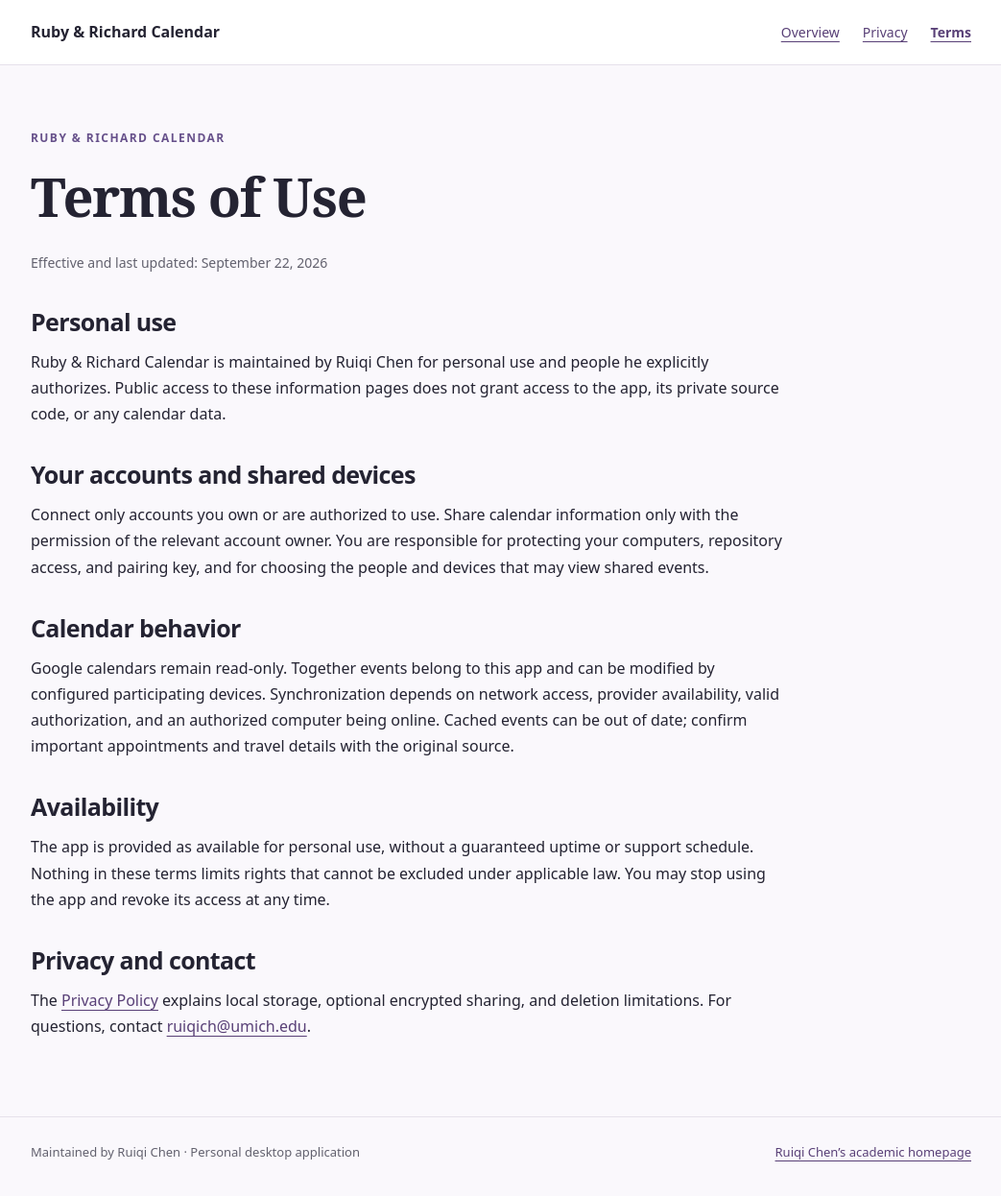
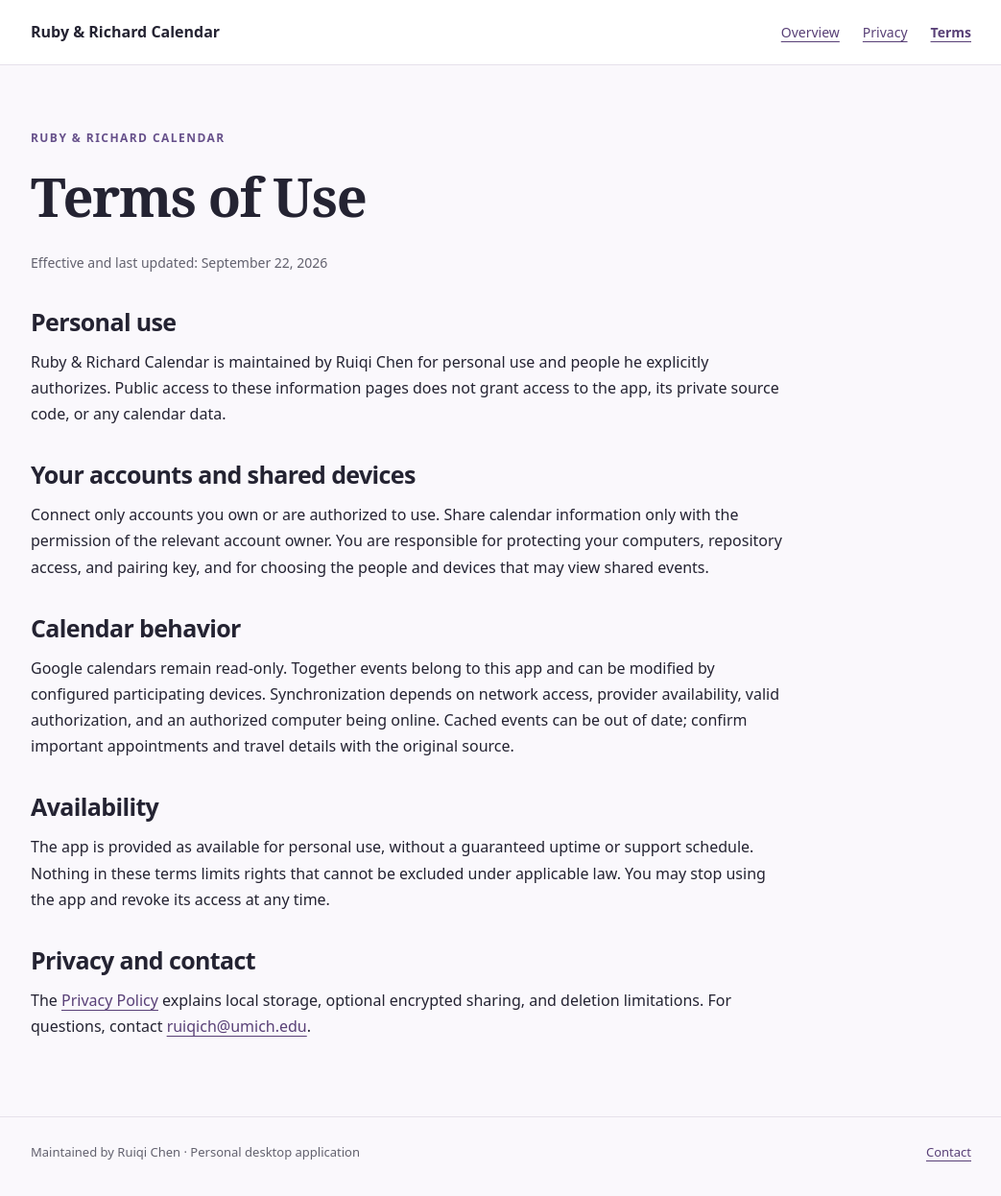
Before and after one commit to Ruiqi-Chen-0216/Ruiqi-Chen-0216.github.io, a Jekyll site: the page calendar/terms.html, which Jekyll copies as it is, in a window 1280 px wide. Shown: the whole page at 96% size, without its empty margins (118-1161 px from the left). Built offline with Jekyll 4.4.1, drawn with Linux system fonts in a browser that asks for light colours.

Commit message:
Keep calendar information pages separate from academic site discovery

```diff
--- a/calendar/index.html
+++ b/calendar/index.html
@@ -1,5 +1,5 @@
 <!doctype html>
-<html lang="en"><head><meta charset="utf-8"><meta name="viewport" content="width=device-width, initial-scale=1"><title>Ruby &amp; Richard Calendar</title><meta name="description" content="A personal desktop calendar that combines read-only Google calendars and private shared events."><link rel="canonical" href="https://ruiqi-chen-0216.github.io/calendar/"><link rel="stylesheet" href="style.css"></head>
+<html lang="en"><head><meta charset="utf-8"><meta name="robots" content="noindex"><meta name="viewport" content="width=device-width, initial-scale=1"><title>Ruby &amp; Richard Calendar</title><meta name="description" content="A personal desktop calendar that combines read-only Google calendars and private shared events."><link rel="canonical" href="https://ruiqi-chen-0216.github.io/calendar/"><link rel="stylesheet" href="style.css"></head>
 <body><a class="skip" href="#main">Skip to content</a><header><div class="wrap"><a class="brand" href="index.html">Ruby &amp; Richard Calendar</a><nav aria-label="Calendar information"><a href="index.html" aria-current="page">Overview</a><a href="privacy.html">Privacy</a><a href="terms.html">Terms</a></nav></div></header><main id="main" class="wrap">
 <p class="eyebrow">A personal desktop calendar</p>
 <h1>Ruby &amp; Richard Calendar</h1>
@@ -20,4 +20,4 @@
 <p>Read the <a href="privacy.html">Privacy Policy</a> for the full data flow and deletion limitations, and the <a href="terms.html">Terms of Use</a> for how the app is intended to be used.</p>
 <h2>Support</h2>
 <p class="contact">Questions about access, privacy, or deletion? Contact Ruiqi Chen at <a href="mailto:ruiqich@umich.edu">ruiqich@umich.edu</a>. Please do not email passwords, access tokens, or pairing keys.</p>
-</div></main><footer><div class="wrap"><span>Maintained by Ruiqi Chen · Personal desktop application</span><a href="/">Ruiqi Chen’s academic homepage</a></div></footer></body></html>
+</div></main><footer><div class="wrap"><span>Maintained by Ruiqi Chen · Personal desktop application</span><a href="mailto:ruiqich@umich.edu">Contact</a></div></footer></body></html>
--- a/calendar/privacy.html
+++ b/calendar/privacy.html
@@ -1,5 +1,5 @@
 <!doctype html>
-<html lang="en"><head><meta charset="utf-8"><meta name="viewport" content="width=device-width, initial-scale=1"><title>Privacy Policy · Ruby &amp; Richard Calendar</title><meta name="description" content="How Ruby & Richard Calendar accesses, uses, stores, shares, and deletes calendar information."><link rel="canonical" href="https://ruiqi-chen-0216.github.io/calendar/privacy.html"><link rel="stylesheet" href="style.css"></head>
+<html lang="en"><head><meta charset="utf-8"><meta name="robots" content="noindex"><meta name="viewport" content="width=device-width, initial-scale=1"><title>Privacy Policy · Ruby &amp; Richard Calendar</title><meta name="description" content="How Ruby & Richard Calendar accesses, uses, stores, shares, and deletes calendar information."><link rel="canonical" href="https://ruiqi-chen-0216.github.io/calendar/privacy.html"><link rel="stylesheet" href="style.css"></head>
 <body><a class="skip" href="#main">Skip to content</a><header><div class="wrap"><a class="brand" href="index.html">Ruby &amp; Richard Calendar</a><nav aria-label="Calendar information"><a href="index.html">Overview</a><a href="privacy.html" aria-current="page">Privacy</a><a href="terms.html">Terms</a></nav></div></header><main id="main" class="wrap">
 <p class="eyebrow">Ruby &amp; Richard Calendar</p><h1>Privacy Policy</h1>
 <p class="date">Effective and last updated: September 22, 2026</p>
@@ -26,4 +26,4 @@
 <p>These calendar information pages do not load analytics scripts, set application tracking cookies, display personal calendars, or request Google sign-in. GitHub Pages hosts them and may process visitor IP addresses and request information for service operation and security. See the <a href="https://docs.github.com/en/site-policy/privacy-policies/github-general-privacy-statement">GitHub Privacy Statement</a>. Other pages on the maintainer’s academic website are outside the scope of this calendar-page disclosure.</p>
 <h2>Questions and changes</h2>
 <p>For access, correction, or deletion assistance, email <a href="mailto:ruiqich@umich.edu">ruiqich@umich.edu</a>. Include only the information needed to identify your request, not passwords, tokens, or pairing keys. Material changes to the app’s data practices will be reflected here and communicated to participating users; additional consent will be sought before new uses that require it.</p>
-</div></main><footer><div class="wrap"><span>Maintained by Ruiqi Chen · Personal desktop application</span><a href="/">Ruiqi Chen’s academic homepage</a></div></footer></body></html>
+</div></main><footer><div class="wrap"><span>Maintained by Ruiqi Chen · Personal desktop application</span><a href="mailto:ruiqich@umich.edu">Contact</a></div></footer></body></html>
--- a/calendar/terms.html
+++ b/calendar/terms.html
@@ -1,5 +1,5 @@
 <!doctype html>
-<html lang="en"><head><meta charset="utf-8"><meta name="viewport" content="width=device-width, initial-scale=1"><title>Terms of Use · Ruby &amp; Richard Calendar</title><meta name="description" content="Terms for personal use of Ruby & Richard Calendar."><link rel="canonical" href="https://ruiqi-chen-0216.github.io/calendar/terms.html"><link rel="stylesheet" href="style.css"></head>
+<html lang="en"><head><meta charset="utf-8"><meta name="robots" content="noindex"><meta name="viewport" content="width=device-width, initial-scale=1"><title>Terms of Use · Ruby &amp; Richard Calendar</title><meta name="description" content="Terms for personal use of Ruby & Richard Calendar."><link rel="canonical" href="https://ruiqi-chen-0216.github.io/calendar/terms.html"><link rel="stylesheet" href="style.css"></head>
 <body><a class="skip" href="#main">Skip to content</a><header><div class="wrap"><a class="brand" href="index.html">Ruby &amp; Richard Calendar</a><nav aria-label="Calendar information"><a href="index.html">Overview</a><a href="privacy.html">Privacy</a><a href="terms.html" aria-current="page">Terms</a></nav></div></header><main id="main" class="wrap">
 <p class="eyebrow">Ruby &amp; Richard Calendar</p><h1>Terms of Use</h1>
 <p class="date">Effective and last updated: September 22, 2026</p>
@@ -9,4 +9,4 @@
 <h2>Calendar behavior</h2><p>Google calendars remain read-only. Together events belong to this app and can be modified by configured participating devices. Synchronization depends on network access, provider availability, valid authorization, and an authorized computer being online. Cached events can be out of date; confirm important appointments and travel details with the original source.</p>
 <h2>Availability</h2><p>The app is provided as available for personal use, without a guaranteed uptime or support schedule. Nothing in these terms limits rights that cannot be excluded under applicable law. You may stop using the app and revoke its access at any time.</p>
 <h2>Privacy and contact</h2><p>The <a href="privacy.html">Privacy Policy</a> explains local storage, optional encrypted sharing, and deletion limitations. For questions, contact <a href="mailto:ruiqich@umich.edu">ruiqich@umich.edu</a>.</p>
-</div></main><footer><div class="wrap"><span>Maintained by Ruiqi Chen · Personal desktop application</span><a href="/">Ruiqi Chen’s academic homepage</a></div></footer></body></html>
+</div></main><footer><div class="wrap"><span>Maintained by Ruiqi Chen · Personal desktop application</span><a href="mailto:ruiqich@umich.edu">Contact</a></div></footer></body></html>
```
